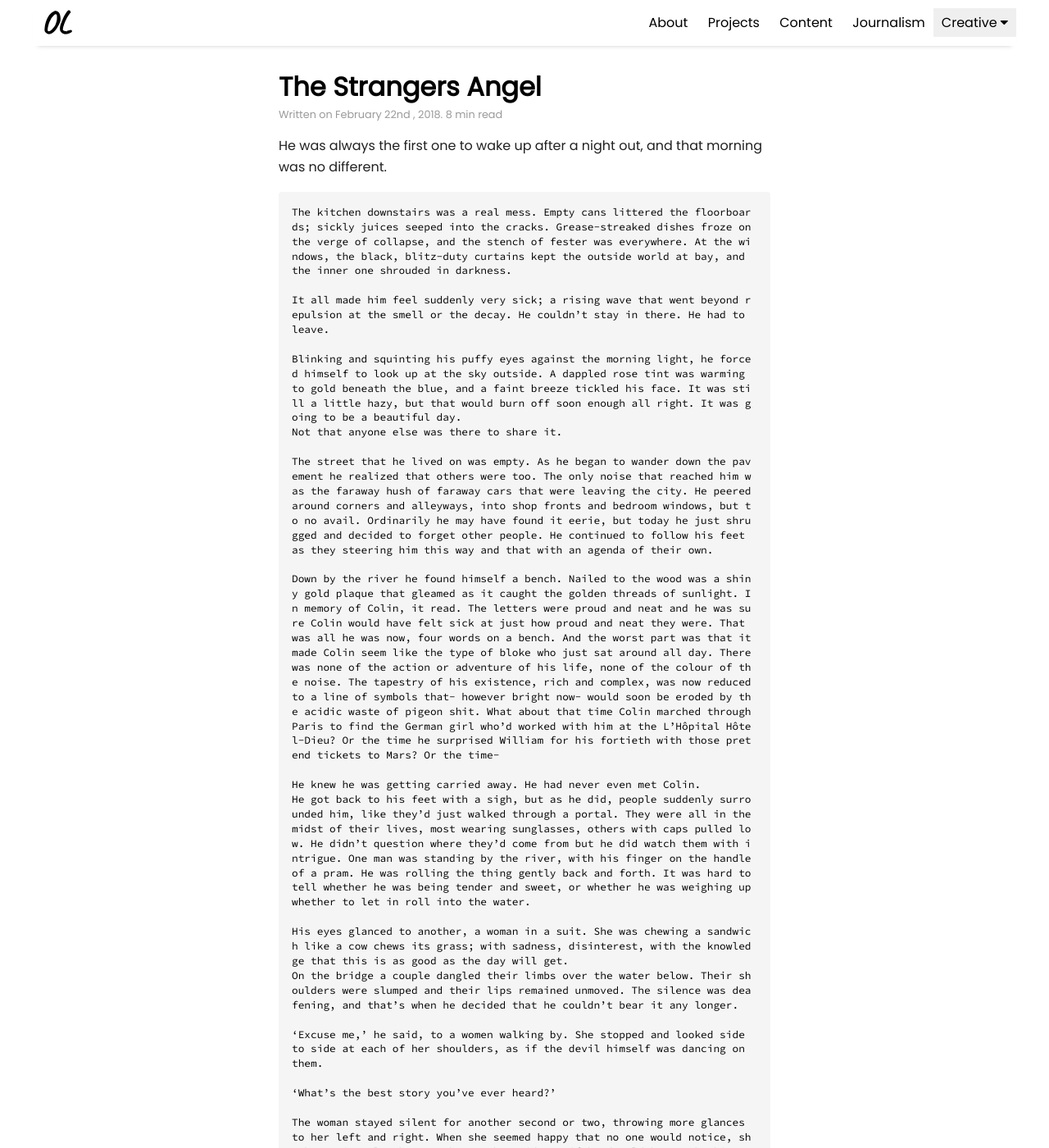
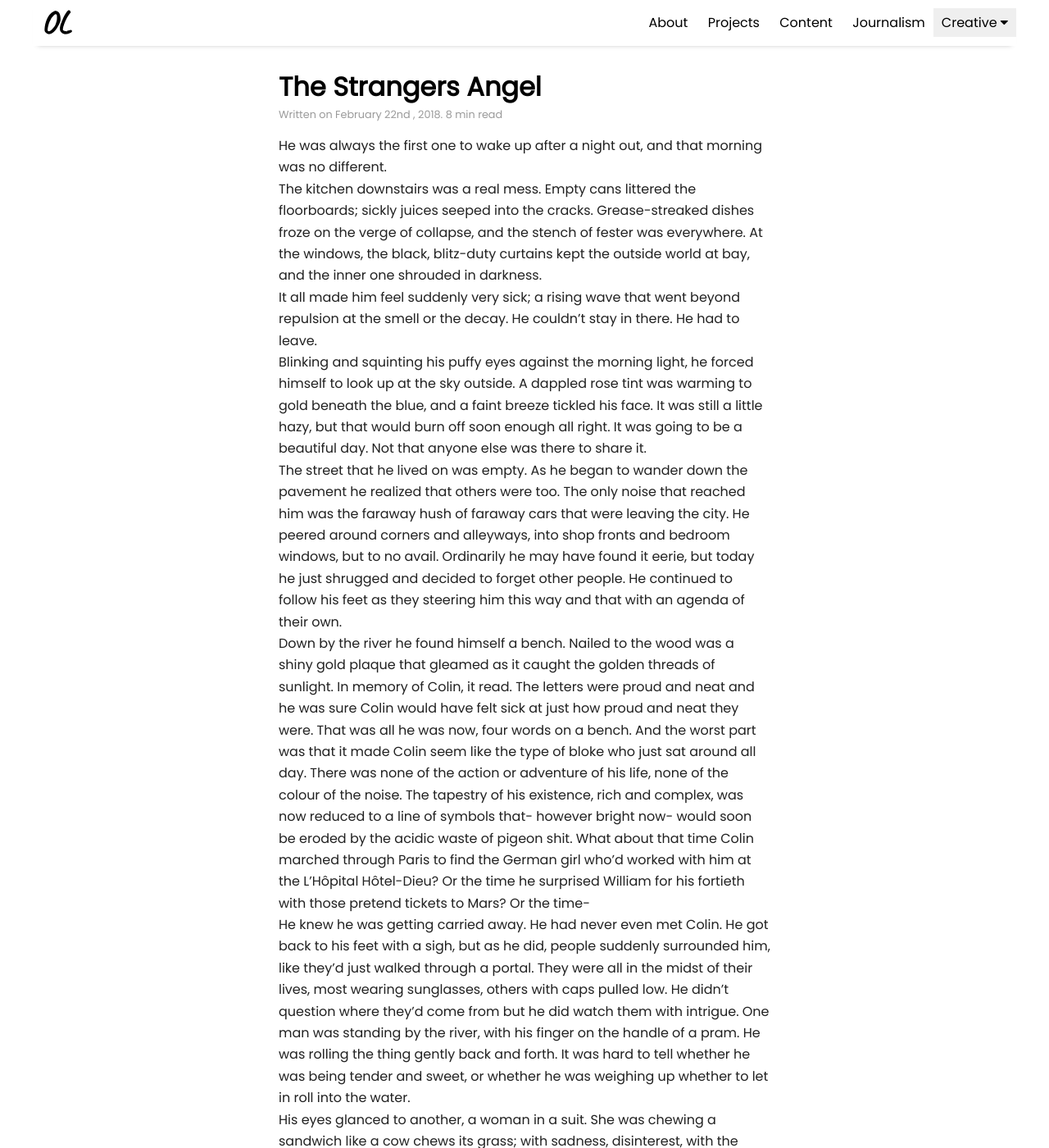
Before and after one commit to ollylawson/ollylawson.github.io, a Jekyll site: the page built from _posts/short-stories/2018-02-22-the-strangers-angel.md, in a window 1280 px wide and 1400 px high. Shown: the whole window at 82% size. Built offline with Jekyll 4.4.1, drawn with Linux system fonts in a browser that asks for light colours; nearby versions of some CDN libraries; some of the changed text lies outside the part shown.

Commit message:
short story post

```diff
--- a/_posts/short-stories/2018-02-22-the-strangers-angel.md
+++ b/_posts/short-stories/2018-02-22-the-strangers-angel.md
@@ -7,38 +7,38 @@ tags: []
 ---
 
   He was always the first one to wake up after a night out, and that morning was no different.
-
+  <br>
 	The kitchen downstairs was a real mess. Empty cans littered the floorboards; sickly juices seeped into the cracks. Grease-streaked dishes froze on the verge of collapse, and the stench of fester was everywhere. At the windows, the black, blitz-duty curtains kept the outside world at bay, and the inner one shrouded in darkness.
-
+  <br>
 	It all made him feel suddenly very sick; a rising wave that went beyond repulsion at the smell or the decay. He couldn’t stay in there. He had to leave.
-
+  <br>
 	Blinking and squinting his puffy eyes against the morning light, he forced himself to look up at the sky outside. A dappled rose tint was warming to gold beneath the blue, and a faint breeze tickled his face. It was still a little hazy, but that would burn off soon enough all right. It was going to be a beautiful day.
 	Not that anyone else was there to share it.
-
+  <br>
 	The street that he lived on was empty. As he began to wander down the pavement he realized that others were too. The only noise that reached him was the faraway hush of faraway cars that were leaving the city. He peered around corners and alleyways, into shop fronts and bedroom windows, but to no avail. Ordinarily he may have found it eerie, but today he just shrugged and decided to forget other people. He continued to follow his feet as they steering him this way and that with an agenda of their own.
-
+  <br>
 	Down by the river he found himself a bench. Nailed to the wood was a shiny gold plaque that gleamed as it caught the golden threads of sunlight. In memory of Colin, it read. The letters were proud and neat and he was sure Colin would have felt sick at just how proud and neat they were. That was all he was now, four words on a bench. And the worst part was that it made Colin seem like the type of bloke who just sat around all day. There was none of the action or adventure of his life, none of the colour of the noise. The tapestry of his existence, rich and complex, was now reduced to a line of symbols that- however bright now- would soon be eroded by the acidic waste of pigeon shit. What about that time Colin marched through Paris to find the German girl who’d worked with him at the L’Hôpital Hôtel-Dieu? Or the time he surprised William for his fortieth with those pretend tickets to Mars? Or the time-
-
+  <br>
 	He knew he was getting carried away. He had never even met Colin.
 	He got back to his feet with a sigh, but as he did, people suddenly surrounded him, like they’d just walked through a portal. They were all in the midst of their lives, most wearing sunglasses, others with caps pulled low. He didn’t question where they’d come from but he did watch them with intrigue. One man was standing by the river, with his finger on the handle of a pram. He was rolling the thing gently back and forth. It was hard to tell whether he was being tender and sweet, or whether he was weighing up whether to let in roll into the water.
-
+  <br>
 	His eyes glanced to another, a woman in a suit. She was chewing a sandwich like a cow chews its grass; with sadness, disinterest, with the knowledge that this is as good as the day will get.
 	On the bridge a couple dangled their limbs over the water below. Their shoulders were slumped and their lips remained unmoved. The silence was deafening, and that’s when he decided that he couldn’t bear it any longer.
-
+  <br>
 	‘Excuse me,’ he said, to a women walking by. She stopped and looked side to side at each of her shoulders, as if the devil himself was dancing on them.
-
+  <br>
 	‘What’s the best story you’ve ever heard?’
-
+  <br>
 	The woman stayed silent for another second or two, throwing more glances to her left and right. When she seemed happy that no one would notice, she burst into laughter. ‘What?’ she said, as if he’d told her a shocking piece of gossip, ‘what’s the best story I’ve ever heard? Well…’
-
+  <br>
 	And she told him, right there and then. It was the story of her house. When she was eighteen it had been caught in a fire, and the fire had been her fault. It had been her grandparent’s before her mother had inherited it. It was large and spacious and in the summer smelt of lavender and honey. But she was bored there too often and liked to get high in her bedroom. One morning, when she could smell smoke from the kitchen, she knew she’d forgotten to stub out her last joint. The house began to crumble remarkably quickly. For all of the years it had stood resisting the weather, it took only an hour or so when the storm was on the inside. By lunchtime, the great wooden timbers had buckled like deckchairs.
 	The woman’s eyes grew misty and big, so he left her in thought. He noticed that when he started walking away she was shaking her head. ‘He couldn’t have been real’ he imagined her saying to a friend later that day, ‘no one just asks that sort of question.’ But he was real, and he was glad that he had listened to her. A purpose was beginning to sharpen his blurry mind.
-
+  <br>
 	Soon he was speaking to another person and asking them the very same question, this time it was a man with two children. The children had been busy feeding the ducks for a good ten minutes, but he’d just been staring at the ground, his hands scrunched into balls, his eyes sullen, his posture slumped. Now he was looking at him like it was the first human face he had ever seen. It was a curious, delicate, doubtful look, but then he began to tell his story and the sparkle that was dancing in his children’s eyes- the same sparkle that he had long since forgotten- was being remembered.
-
+  <br>
 	The story was longer than the woman’s and less well told, but he told it nonetheless. It was about a priest who lived by the cliffs. The priest liked to walk, and each day would follow the same path along the top of scraggy rocks. From the path he could always see his bellowed church, will its sagging roof and its wonky door. One day out on his walk he saw another man, who was not in a good way. He was swaying right on the edge, his coat flaying in the wind. The priest approached him slowly and asked him what he was doing. ‘What does it look like old man? I’m doing it, and none of your clever words will stop me’. The priest looked at the jagged black rocks below, and nodded. ‘That’s fine,’ he said, ‘I’ll leave you in peace, but before I do, can I ask you one question?’ The man grew impatient, weary of his tricks, but it was only one question and that wasn’t very many at all. ‘Do you see my church over there?’ And the man nodded that he did. ‘I need help with the roof and the door. Can you see? The roof is sagging and the door is all wonky, and I can’t very well do it on my own.’ The man reluctantly agreed as long as the priest would then leave him alone. ‘Of course, of course, kill yourself later, I just need you now.’ It was these words that the man lingered on later when he walked away from the cliff for the second time that day. He was needed, even for a moment, and that was good enough for now.
 	The man in the park fell silent when he’d finished his story too. The kids had started tugging at his jeans, but it took a while before he realized. Instead he just looked at him, with the same curiosity. And then he called him an angel, before responding to the tugs. ‘An angel,’ he said again leading his children off hand by hand. There were three of them now with those sparkly eyes.
 	More people began to tell him stories by the river as the afternoon wore on. Some he listened to were sad, others uplifting; some were kind of funny- just the way this one woman told it anyway. But the one thing that struck him on each occasion was the look on their faces when they’d finished. It was like they’d woken from a lifelong sleep.
-
+  <br>
 	By the time it grew dark he knew that he would have to stop listening. He’d been at it all day and even been kissed and hugged. But he grew tired now, and hungry and he thought about the piles of dishes and the cans of beer back at his house. They would stain if he left it much longer, maybe they already had.
 	But when he entered the kitchen he noticed the curtains were open. It was still dark of course but the stars were shining brightly through the glass. A pale white light fell upon the pristine carpet. By the sink, there were no dishes at all. Curious, he thought. It was as if an angel had come.
--- a/pages/shortstories.html
+++ b/pages/shortstories.html
@@ -7,7 +7,6 @@ title: Short Stories
     <div class="featured-posts">
       <h2><span>{{ post.title }}</span></h2>
       {{ post.content | truncatewords: 50 }}
-       <a href="{{ post.url }}">Read more...</a>
     </div>
   </a>
 {% endfor %}
```
